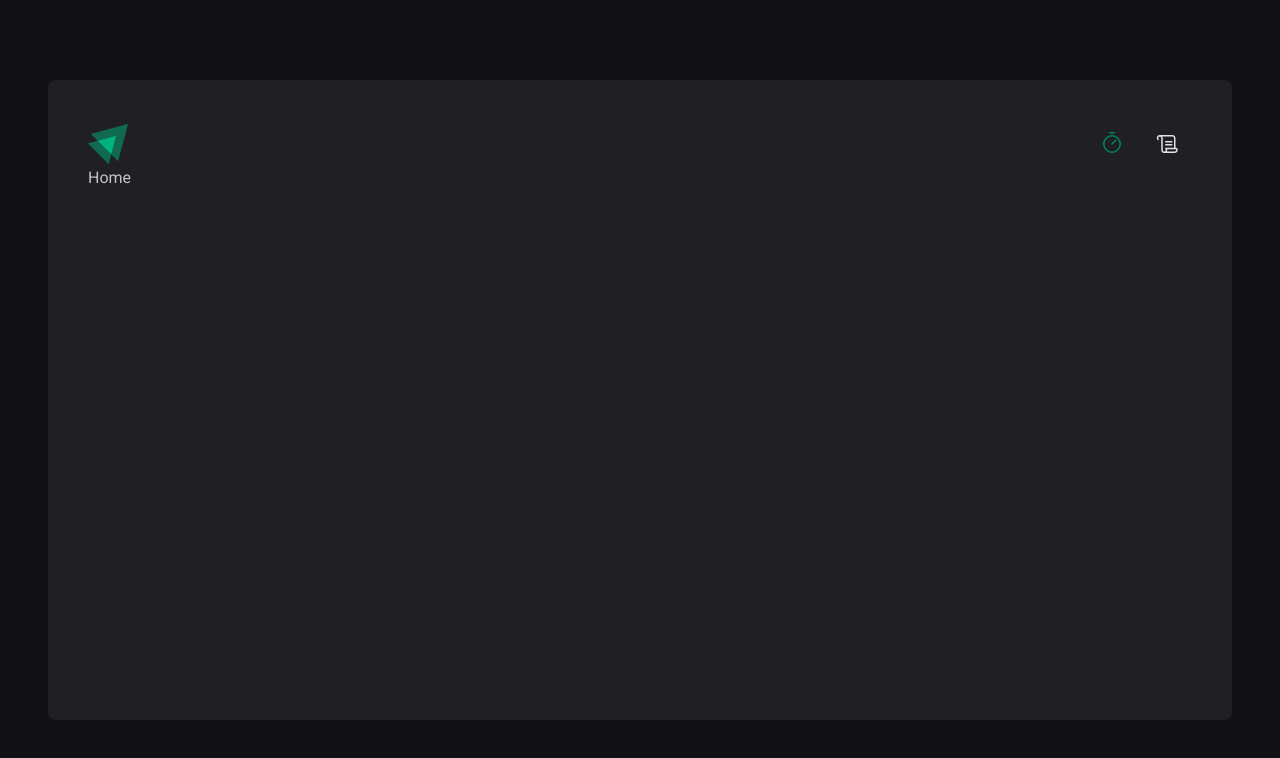
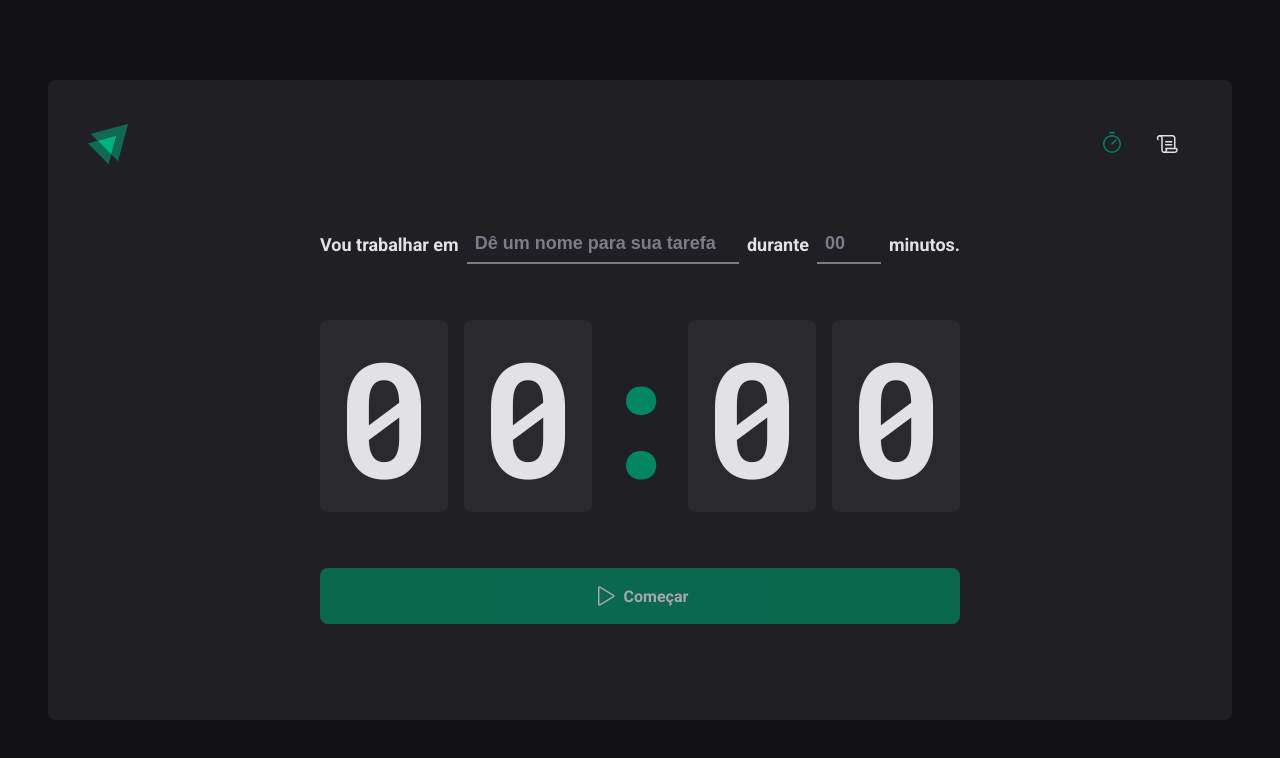
Before and after one commit to kunzeleric/ignite-timer-app, a React (Vite) app: page / in a window 1280 px wide. Shown: the top 758 px of the page. Built offline with nearby package versions, Linux system fonts and the light colour scheme.

Commit message:
Finished Home page.

```diff
--- a/src/pages/Home.tsx
+++ /dev/null
@@ -1,5 +0,0 @@
-import React from 'react'
-
-export const Home = () => {
-  return <div>Home</div>
-}
--- /dev/null
+++ b/src/pages/Home/index.tsx
@@ -0,0 +1,56 @@
+import React from 'react'
+import { Play } from 'phosphor-react'
+import {
+  CountdownContainer,
+  FormContainer,
+  HomeContainer,
+  Separator,
+  StartCountdownButton,
+  TaskDuration,
+  TaskInput,
+} from './styles'
+
+export const Home = () => {
+  return (
+    <HomeContainer>
+      <form>
+        <FormContainer>
+          <label htmlFor="task">Vou trabalhar em</label>
+          <TaskInput
+            id="task"
+            list="task-suggestions"
+            placeholder="Dê um nome para sua tarefa"
+          />
+
+          <datalist id="task-suggestions">
+            <option value="Projeto 1" />
+          </datalist>
+
+          <label htmlFor="minutesAmount">durante</label>
+          <TaskDuration
+            id="minutesAmount"
+            placeholder="00"
+            type="number"
+            step={5}
+            min={5}
+            max={60}
+          />
+
+          <span>minutos.</span>
+        </FormContainer>
+
+        <CountdownContainer>
+          <span>0</span>
+          <span>0</span>
+          <Separator>:</Separator>
+          <span>0</span>
+          <span>0</span>
+        </CountdownContainer>
+        <StartCountdownButton type="submit" disabled>
+          <Play size={24} />
+          Começar
+        </StartCountdownButton>
+      </form>
+    </HomeContainer>
+  )
+}
--- /dev/null
+++ b/src/pages/Home/styles.ts
@@ -0,0 +1,114 @@
+import styled from 'styled-components'
+
+export const HomeContainer = styled.main`
+  flex: 1;
+  display: flex;
+  flex-direction: column;
+  align-items: center;
+  justify-content: center;
+
+  form {
+    display: flex;
+    flex-direction: column;
+    align-items: center;
+    gap: 3.5rem;
+  }
+`
+
+export const FormContainer = styled.div`
+  width: 100%;
+  display: flex;
+  align-items: center;
+  justify-content: center;
+  gap: 0.5rem;
+  color: ${(props) => props.theme['gray-100']};
+  font-size: 1.125rem;
+  font-weight: bold;
+  flex-wrap: wrap;
+`
+
+const BaseTaskInput = styled.input`
+  background: transparent;
+  height: 2.5rem;
+  border: 0;
+  border-bottom: 2px solid ${(props) => props.theme['gray-500']};
+  font-weight: bold;
+  font-size: 1.125rem;
+  padding: 0 0.5rem;
+  color: ${(props) => props.theme['gray-100']};
+
+  &::placeholder {
+    color: ${(props) => props.theme['gray-500']};
+  }
+
+  &:focus {
+    box-shadow: none;
+    border-color: ${(props) => props.theme['green-500']};
+  }
+`
+
+export const TaskInput = styled(BaseTaskInput)`
+  flex: 1;
+
+  &::-webkit-calendar-picker-indicator {
+    display: none !important;
+  }
+`
+
+export const TaskDuration = styled(BaseTaskInput)`
+  width: 4rem;
+`
+
+export const CountdownContainer = styled.div`
+  font-family: 'Roboto Mono', monospace;
+  font-size: 10rem;
+  line-height: 8rem;
+  color: ${(props) => props.theme['gray-100']};
+
+  display: flex;
+  gap: 1rem;
+
+  span {
+    background: ${(props) => props.theme['gray-700']};
+    padding: 2rem 1rem;
+    border-radius: 8px;
+  }
+`
+
+export const Separator = styled.div`
+  padding: 2rem 0;
+  color: ${(props) => props.theme['green-500']};
+
+  width: 4rem;
+  overflow: hidden;
+  display: flex;
+  justify-content: center;
+`
+
+export const StartCountdownButton = styled.button`
+  width: 100%;
+  border: 0;
+  padding: 1rem;
+  border-radius: 8px;
+
+  display: flex;
+  align-items: center;
+  justify-content: center;
+
+  gap: 0.5rem;
+  font-weight: bold;
+
+  cursor: pointer;
+
+  background: ${(props) => props.theme['green-500']};
+  color: ${(props) => props.theme['gray-100']};
+
+  &:disabled {
+    opacity: 0.7;
+    cursor: not-allowed;
+  }
+
+  &:not(:disabled):hover {
+    background: ${(props) => props.theme['green-700']};
+  }
+`
--- a/src/styles/global.ts
+++ b/src/styles/global.ts
@@ -15,6 +15,7 @@
     body {
         color: ${(props) => props.theme['gray-300']};
         background: ${(props) => props.theme['gray-900']};
+        -webkit-font-smoothing: antialiased;
     }
 
     body, input-security, textarea, button {
```
Also changed, not shown: src/pages/History/index.tsx (renamed from src/pages/History.tsx), src/pages/History/styles.ts (added).
